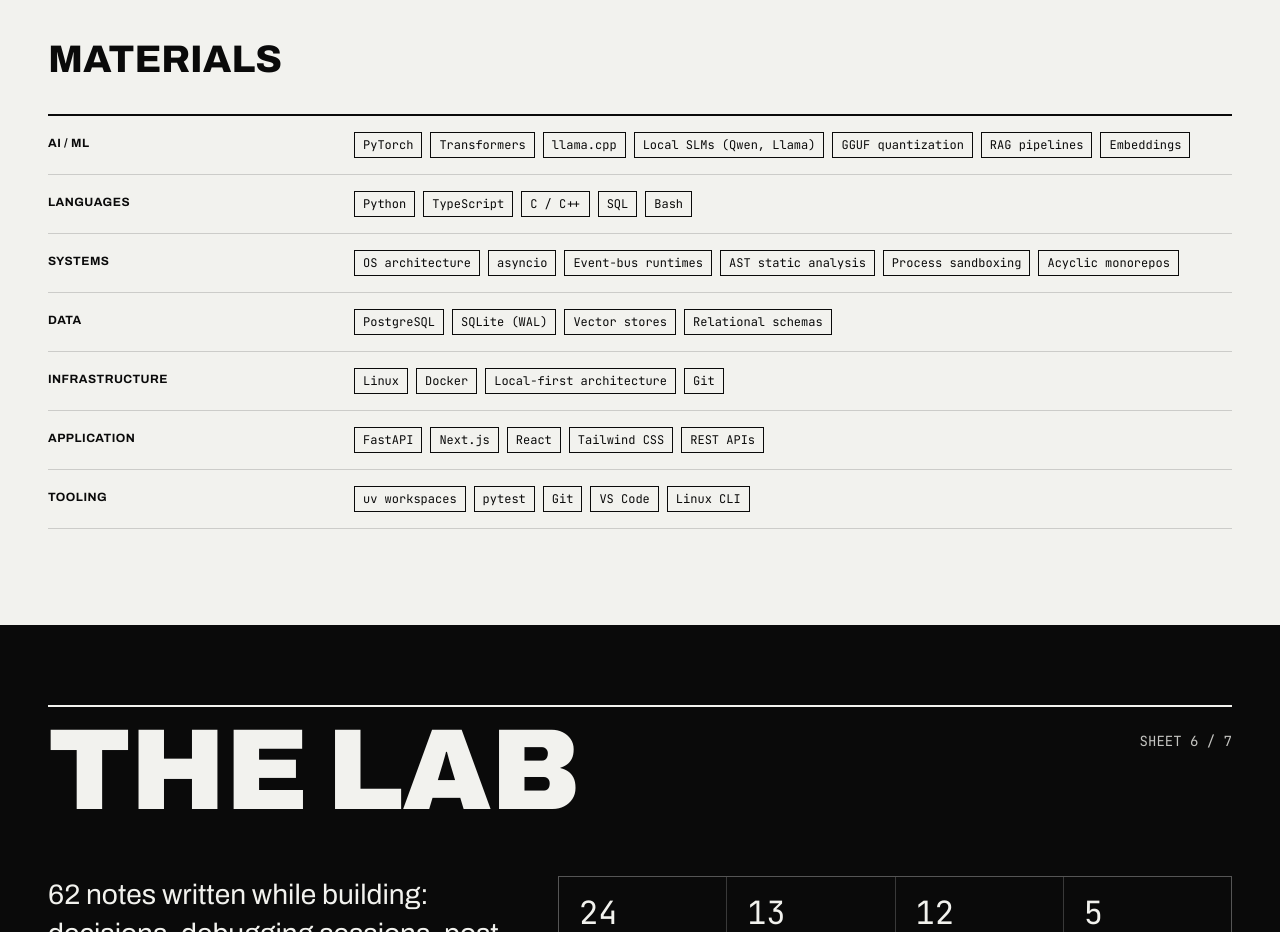
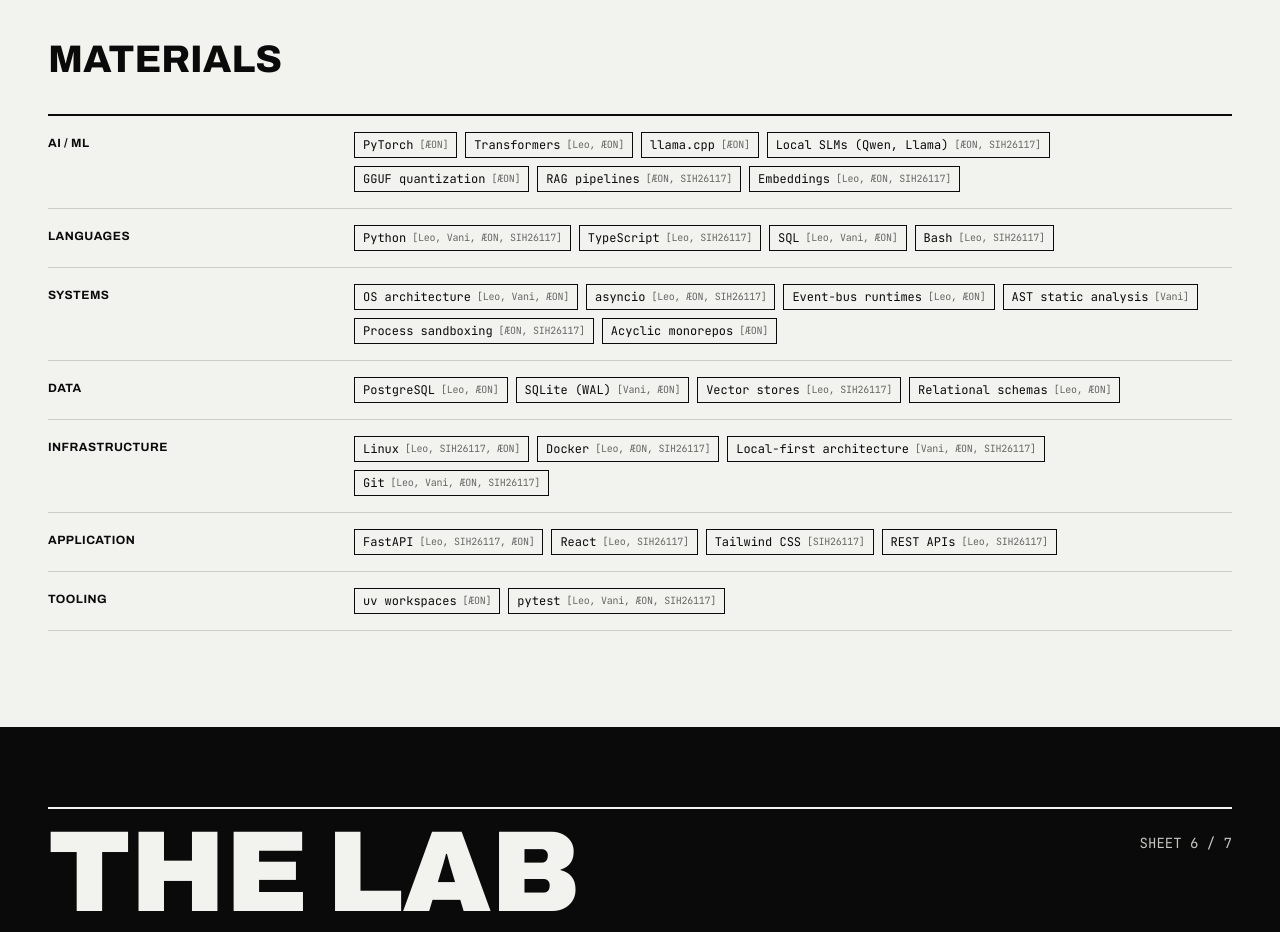
Before and after one commit to Ashish-Dhankecha/Ashish-Dhankecha, a Next.js app: page / in a window 1280 px wide. Shown: the part 7360-8292 px from the top of the page. Built offline with nearby package versions, Linux system fonts and the light colour scheme; no server answers.

Commit message:
Task 5: Materials section evidence-tagged and removed unevidenced technologies

```diff
--- a/src/components/spec/home.tsx
+++ b/src/components/spec/home.tsx
@@ -287,8 +287,14 @@
                 <dt className="md:col-span-3 label pt-1">{m.category}</dt>
                 <dd className="md:col-span-9 flex flex-wrap gap-2">
                   {m.items.map((it) => (
-                    <span key={it} className="numeral text-xs border border-[var(--ink)] px-2 py-1">
-                      {it}
+                    <span
+                      key={it.name}
+                      className="numeral text-xs border border-[var(--ink)] px-2 py-1 inline-flex items-center gap-1.5"
+                    >
+                      <span>{it.name}</span>
+                      <span className="opacity-60 text-[10px] tracking-tight">
+                        [{it.projects.join(", ")}]
+                      </span>
                     </span>
                   ))}
                 </dd>
--- a/src/content/home.ts
+++ b/src/content/home.ts
@@ -139,12 +139,81 @@
   },
 ];
 
-export const materials = [
-  { category: "AI / ML", items: ["PyTorch", "Transformers", "llama.cpp", "Local SLMs (Qwen, Llama)", "GGUF quantization", "RAG pipelines", "Embeddings"] },
-  { category: "Languages", items: ["Python", "TypeScript", "C / C++", "SQL", "Bash"] },
-  { category: "Systems", items: ["OS architecture", "asyncio", "Event-bus runtimes", "AST static analysis", "Process sandboxing", "Acyclic monorepos"] },
-  { category: "Data", items: ["PostgreSQL", "SQLite (WAL)", "Vector stores", "Relational schemas"] },
-  { category: "Infrastructure", items: ["Linux", "Docker", "Local-first architecture", "Git"] },
-  { category: "Application", items: ["FastAPI", "Next.js", "React", "Tailwind CSS", "REST APIs"] },
-  { category: "Tooling", items: ["uv workspaces", "pytest", "Git", "VS Code", "Linux CLI"] },
+export interface MaterialItem {
+  name: string;
+  projects: ("Leo" | "Vani" | "ÆON" | "SIH26117")[];
+}
+
+export interface MaterialCategory {
+  category: string;
+  items: MaterialItem[];
+}
+
+export const materials: MaterialCategory[] = [
+  {
+    category: "AI / ML",
+    items: [
+      { name: "PyTorch", projects: ["ÆON"] },
+      { name: "Transformers", projects: ["Leo", "ÆON"] },
+      { name: "llama.cpp", projects: ["ÆON"] },
+      { name: "Local SLMs (Qwen, Llama)", projects: ["ÆON", "SIH26117"] },
+      { name: "GGUF quantization", projects: ["ÆON"] },
+      { name: "RAG pipelines", projects: ["ÆON", "SIH26117"] },
+      { name: "Embeddings", projects: ["Leo", "ÆON", "SIH26117"] },
+    ],
+  },
+  {
+    category: "Languages",
+    items: [
+      { name: "Python", projects: ["Leo", "Vani", "ÆON", "SIH26117"] },
+      { name: "TypeScript", projects: ["Leo", "SIH26117"] },
+      { name: "SQL", projects: ["Leo", "Vani", "ÆON"] },
+      { name: "Bash", projects: ["Leo", "SIH26117"] },
+    ],
+  },
+  {
+    category: "Systems",
+    items: [
+      { name: "OS architecture", projects: ["Leo", "Vani", "ÆON"] },
+      { name: "asyncio", projects: ["Leo", "ÆON", "SIH26117"] },
+      { name: "Event-bus runtimes", projects: ["Leo", "ÆON"] },
+      { name: "AST static analysis", projects: ["Vani"] },
+      { name: "Process sandboxing", projects: ["ÆON", "SIH26117"] },
+      { name: "Acyclic monorepos", projects: ["ÆON"] },
+    ],
+  },
+  {
+    category: "Data",
+    items: [
+      { name: "PostgreSQL", projects: ["Leo", "ÆON"] },
+      { name: "SQLite (WAL)", projects: ["Vani", "ÆON"] },
+      { name: "Vector stores", projects: ["Leo", "SIH26117"] },
+      { name: "Relational schemas", projects: ["Leo", "ÆON"] },
+    ],
+  },
+  {
+    category: "Infrastructure",
+    items: [
+      { name: "Linux", projects: ["Leo", "SIH26117", "ÆON"] },
+      { name: "Docker", projects: ["Leo", "ÆON", "SIH26117"] },
+      { name: "Local-first architecture", projects: ["Vani", "ÆON", "SIH26117"] },
+      { name: "Git", projects: ["Leo", "Vani", "ÆON", "SIH26117"] },
+    ],
+  },
+  {
+    category: "Application",
+    items: [
+      { name: "FastAPI", projects: ["Leo", "SIH26117", "ÆON"] },
+      { name: "React", projects: ["Leo", "SIH26117"] },
+      { name: "Tailwind CSS", projects: ["SIH26117"] },
+      { name: "REST APIs", projects: ["Leo", "SIH26117"] },
+    ],
+  },
+  {
+    category: "Tooling",
+    items: [
+      { name: "uv workspaces", projects: ["ÆON"] },
+      { name: "pytest", projects: ["Leo", "Vani", "ÆON", "SIH26117"] },
+    ],
+  },
 ];
```
